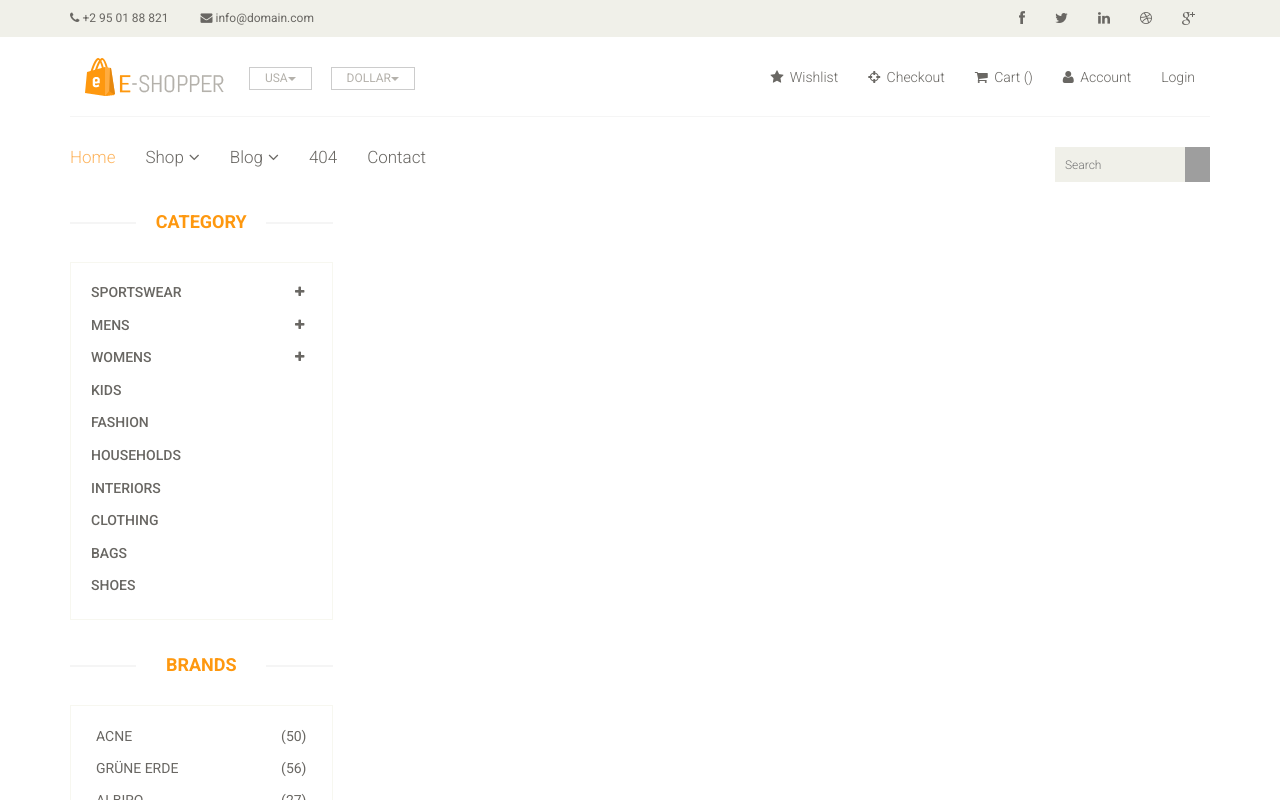
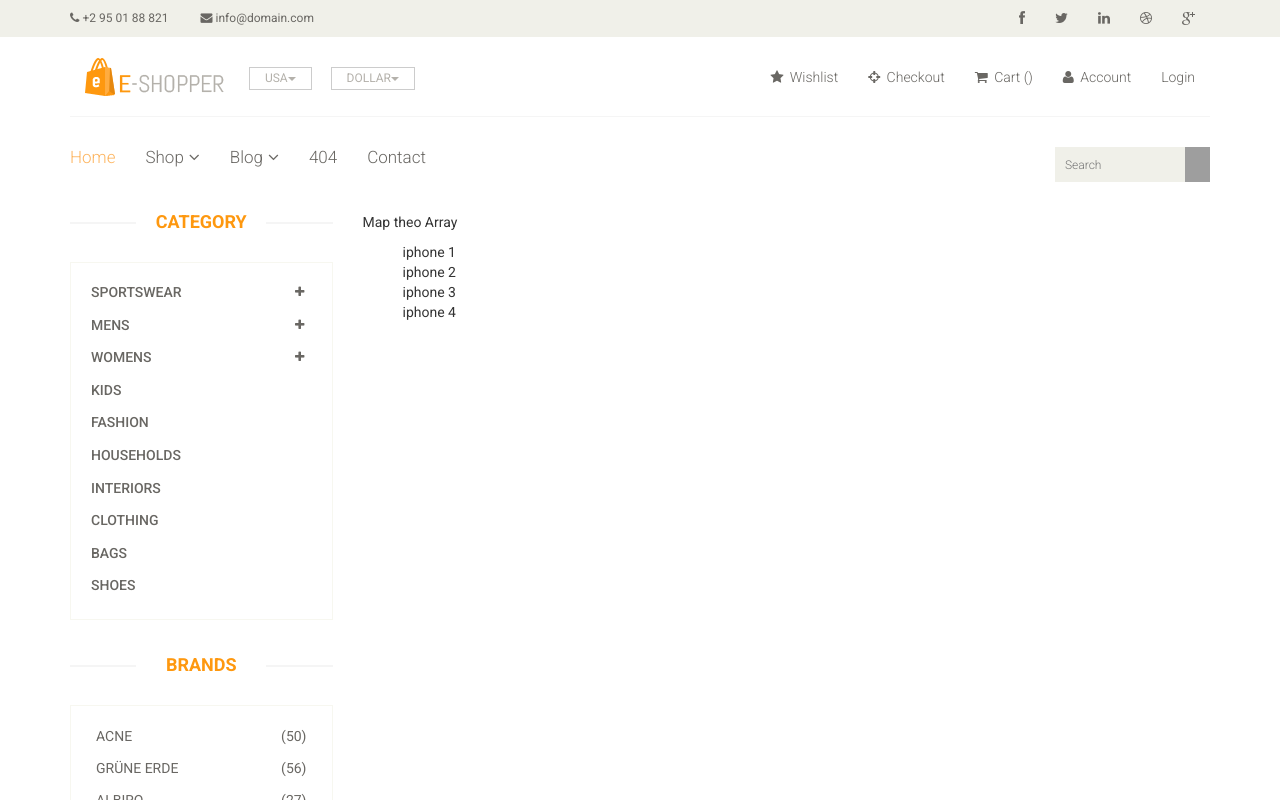
Before and after one commit to thanminhhy/my-react-app, a React (Vite) app: page /bai12_2 in a window 1280 px wide. Shown: the top 800 px of the page. Built offline with nearby package versions, Linux system fonts and the light colour scheme; grey boxes are pictures that could not be loaded.

Commit message:
Basic list component with array and object

```diff
--- /dev/null
+++ b/src/components/bai12/ArrayMap.jsx
@@ -0,0 +1,22 @@
+function ArrayMap(props) {
+  function renderData() {
+    let { arr = [] } = props;
+
+    if (arr.length > 0) {
+      return arr.map((value, key) => {
+        return <li key={key}>{value}</li>;
+      });
+    }
+
+    return null;
+  }
+
+  return (
+    <div>
+      <p>Map theo Array</p>
+      <ul>{renderData()}</ul>
+    </div>
+  );
+}
+
+export default ArrayMap;
--- /dev/null
+++ b/src/components/bai12/NumberList.jsx
@@ -0,0 +1,20 @@
+function NumberList(props) {
+  const xx = props.arr;
+  const listItems = xx.map((value) => {
+    return <li key={value.toString()}>{value}</li>;
+  });
+  return <ul>{listItems}</ul>;
+}
+
+function ListAndKey() {
+  const numbers = [1, 2, 3, 4, 5];
+  // const doubled = numbers.map((number) => {
+  //   return number * 2;
+  // });
+  const listItems = numbers.map((number) => {
+    return <li>{number}</li>;
+  });
+  return <ul>{listItems}</ul>;
+}
+
+export default NumberList;
--- /dev/null
+++ b/src/components/bai12/ObjectMap.jsx
@@ -0,0 +1,21 @@
+function ObjectMap(props) {
+  function renderObjData() {
+    let { obj = {} } = props;
+
+    if (Object.keys(obj).length > 0) {
+      return Object.keys(obj).map((key, index) => {
+        return <li key={key}>{obj[key]}</li>;
+      });
+    }
+    return null;
+  }
+
+  return (
+    <div>
+      <p>Map theo Object</p>
+      <ul>{renderObjData()}</ul>
+    </div>
+  );
+}
+
+export default ObjectMap;
--- a/src/main.jsx
+++ b/src/main.jsx
@@ -15,7 +15,15 @@ import Login from "./components/Login.jsx";
 import Vdu1 from "./components/bai11/Vdu1.jsx";
 import Vdu2 from "./components/bai11/Vdu2.jsx";
 import Vdu3 from "./components/bai11/Vdu3.jsx";
+import NumberList from "./components/bai12/NumberList.jsx";
+import ArrayMap from "./components/bai12/ArrayMap.jsx";
+import ObjectMap from "./components/bai12/ObjectMap.jsx";
 
+const arr = ["iphone 1", "iphone 2", "iphone 3", "iphone 4"];
+const obj = {
+  name: "vic",
+  age: 18,
+};
 createRoot(document.getElementById("root")).render(
   <StrictMode>
     {/* 4. Sau khi tạo xong các components thì vào trang main.jsx(index.jsx) cấu hình route */}
@@ -28,6 +36,9 @@ createRoot(document.getElementById("root")).render(
           <Route path="/bai11_1" element={<Vdu1 />} />
           <Route path="/bai11_2" element={<Vdu2 />} />
           <Route path="bai11_3" element={<Vdu3 />} />
+          <Route path="bai12_1" element={<NumberList arr={arr} />} />
+          <Route path="bai12_2" element={<ArrayMap arr={arr} />} />
+          <Route path="bai12_3" element={<ObjectMap obj={obj} />} />
         </Routes>
       </App>
     </BrowserRouter>
```
